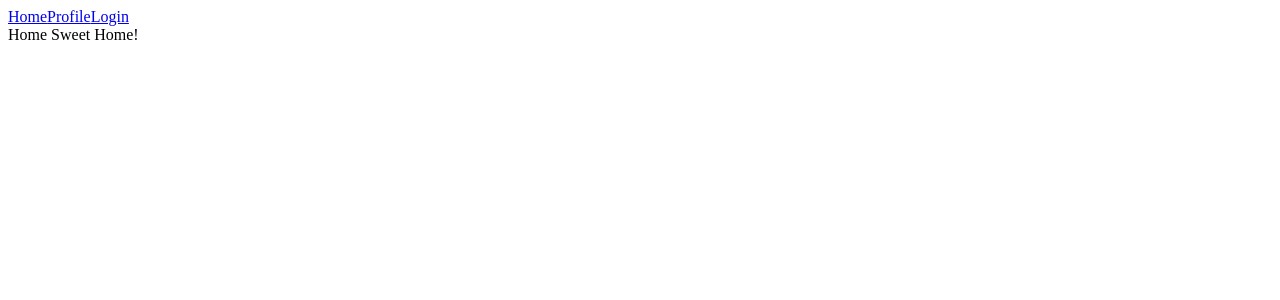
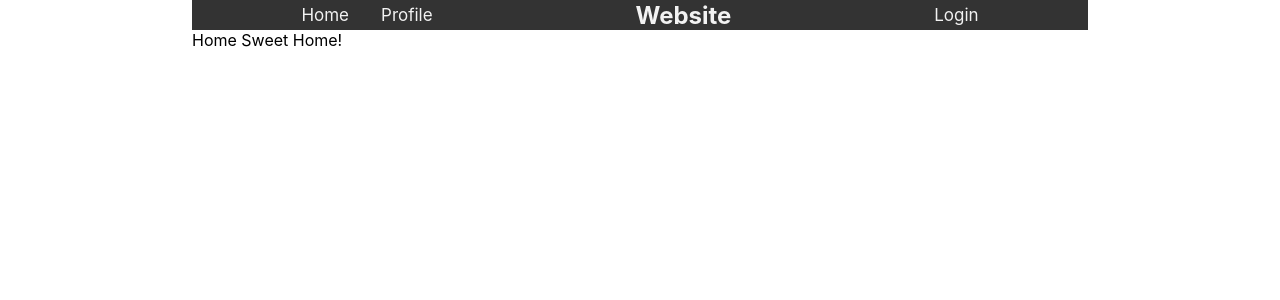
Before and after one commit to Amir-Pourhadi/Space-Finder, a React (Create React App) app: page / in a window 1280 px wide. Shown: the top 300 px of the page. Built offline with nearby package versions, Linux system fonts and the light colour scheme.

Commit message:
Better Style

```diff
--- /dev/null
+++ b/src/components/App.css
@@ -0,0 +1,47 @@
+body {
+  margin: 0;
+  font-family: -apple-system, BlinkMacSystemFont, "Segoe UI", "Roboto", "Oxygen", "Ubuntu", "Cantarell", "Fira Sans",
+    "Droid Sans", "Helvetica Neue", sans-serif;
+  -webkit-font-smoothing: antialiased;
+  -moz-osx-font-smoothing: grayscale;
+}
+
+code {
+  font-family: source-code-pro, Menlo, Monaco, Consolas, "Courier New", monospace;
+}
+
+main {
+  margin: auto;
+  width: 70%;
+}
+
+nav {
+  background-color: #333;
+  height: 30px;
+  overflow: hidden;
+  display: flex;
+  justify-content: space-around;
+  align-items: center;
+}
+
+nav h1 {
+  color: #f2f2f2;
+}
+
+nav a {
+  color: #f2f2f2;
+  text-align: center;
+  padding: 14px 16px;
+  text-decoration: none;
+  font-size: 17px;
+}
+
+nav a:hover {
+  background-color: #ddd;
+  color: black;
+}
+
+nav a:active {
+  background-color: #4caf50;
+  color: white;
+}
--- a/src/components/App.tsx
+++ b/src/components/App.tsx
@@ -1,7 +1,9 @@
+import "components/App.css";
 import Home from "components/Home";
 import Login from "components/Login";
 import Navbar from "components/Navbar";
 import Profile from "components/Profile";
+
 import { User } from "models/Models";
 import React from "react";
 import { Route, Routes } from "react-router-dom";
--- a/src/components/Navbar.tsx
+++ b/src/components/Navbar.tsx
@@ -7,8 +7,11 @@ export default class Navbar extends React.Component<{ user: User | undefined }>
     return (
       <>
         <nav>
-          <Link to="/">Home</Link>
-          <Link to="/profile">Profile</Link>
+          <div>
+            <Link to="/">Home</Link>
+            <Link to="/profile">Profile</Link>
+          </div>
+          <h1>Website</h1>
           {this.props.user ? <Link to="/logout">{this.props.user.userName}</Link> : <Link to="login">Login</Link>}
         </nav>
       </>
```
